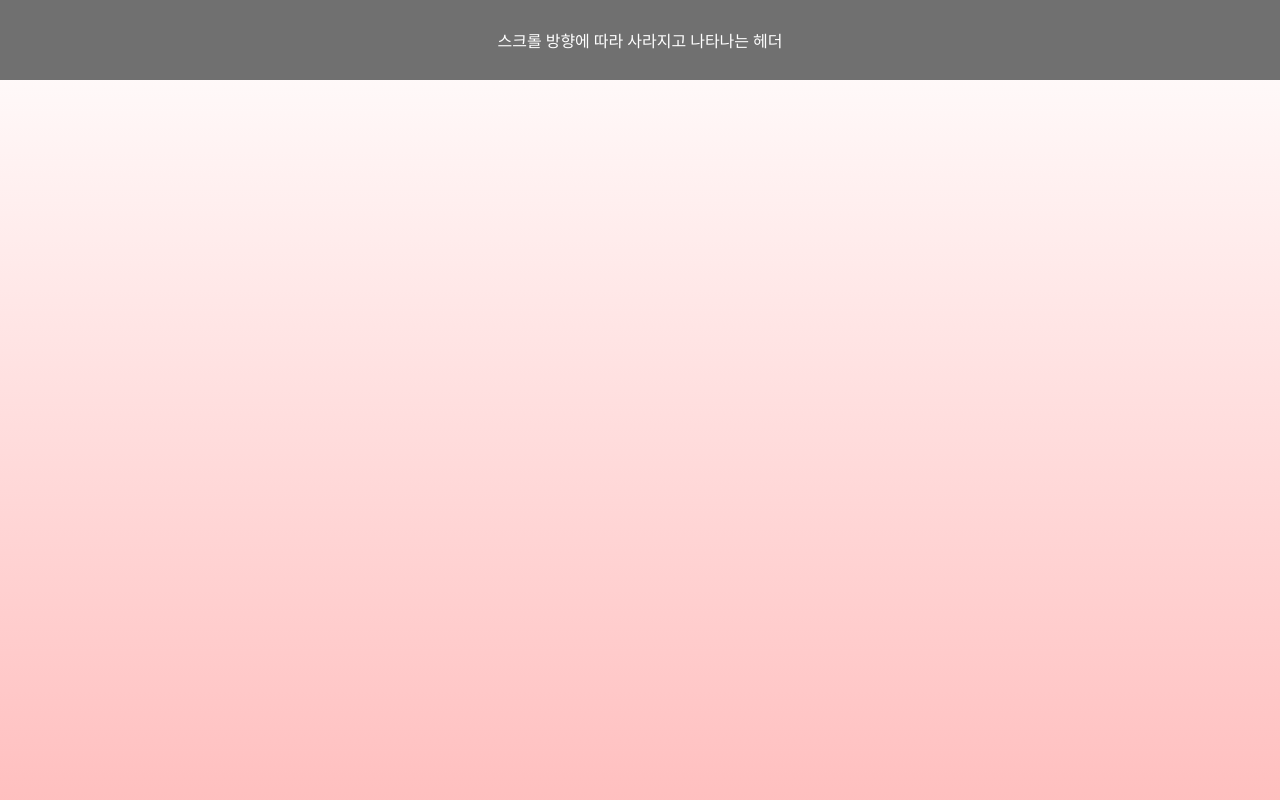
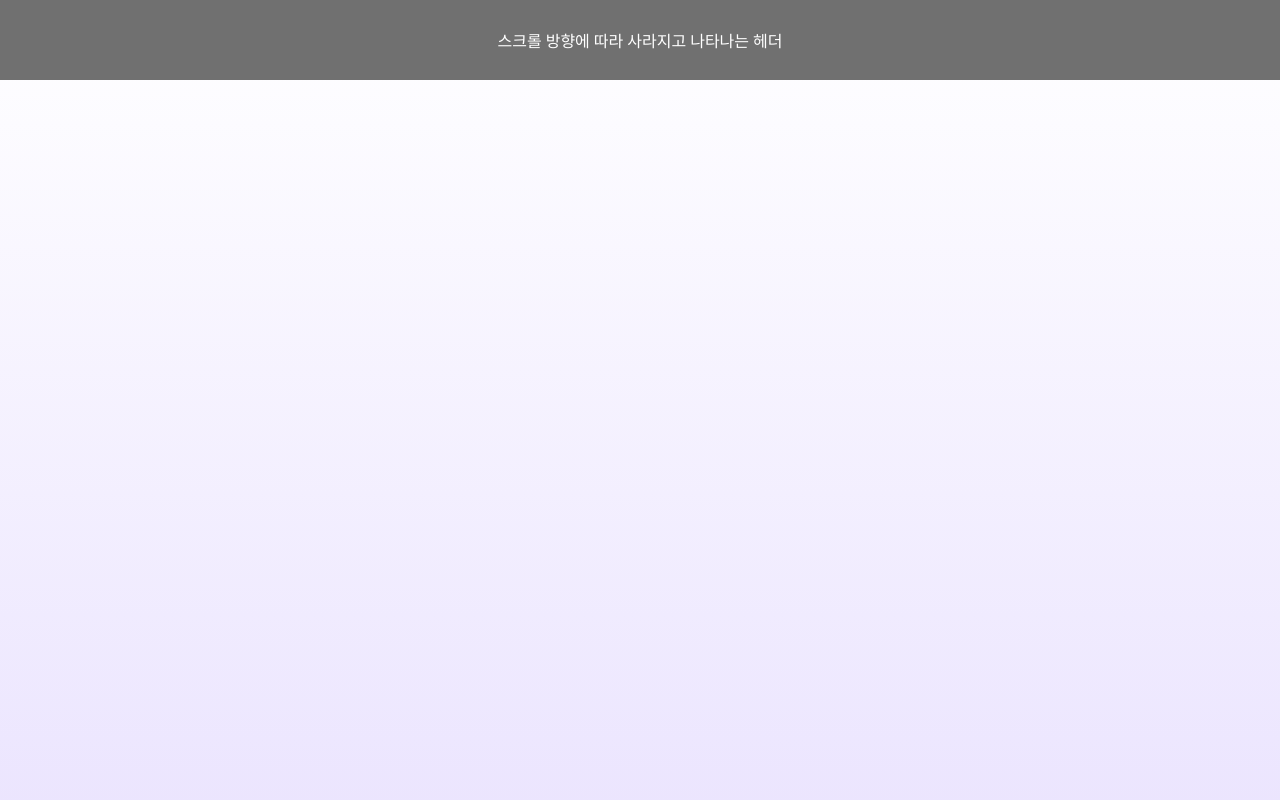
Before and after one commit to baejoonsoo/scroll-header, a React (Create React App) app: page / in a window 1280 px wide. Shown: the top 800 px of the page. Built offline with nearby package versions, Linux system fonts and the light colour scheme.

Commit message:
배경색 덜 강렬하게 변경 (red -> #b197fc)

```diff
--- a/src/style/app.ts
+++ b/src/style/app.ts
@@ -2,7 +2,7 @@ import styled, { css } from 'styled-components';
 
 export const Page = styled.main`
   height: 400vh;
-  background: linear-gradient(to top, red, white);
+  background: linear-gradient(to top, #b197fc, white);
 `;
 
 export const Header = styled.header`
```
